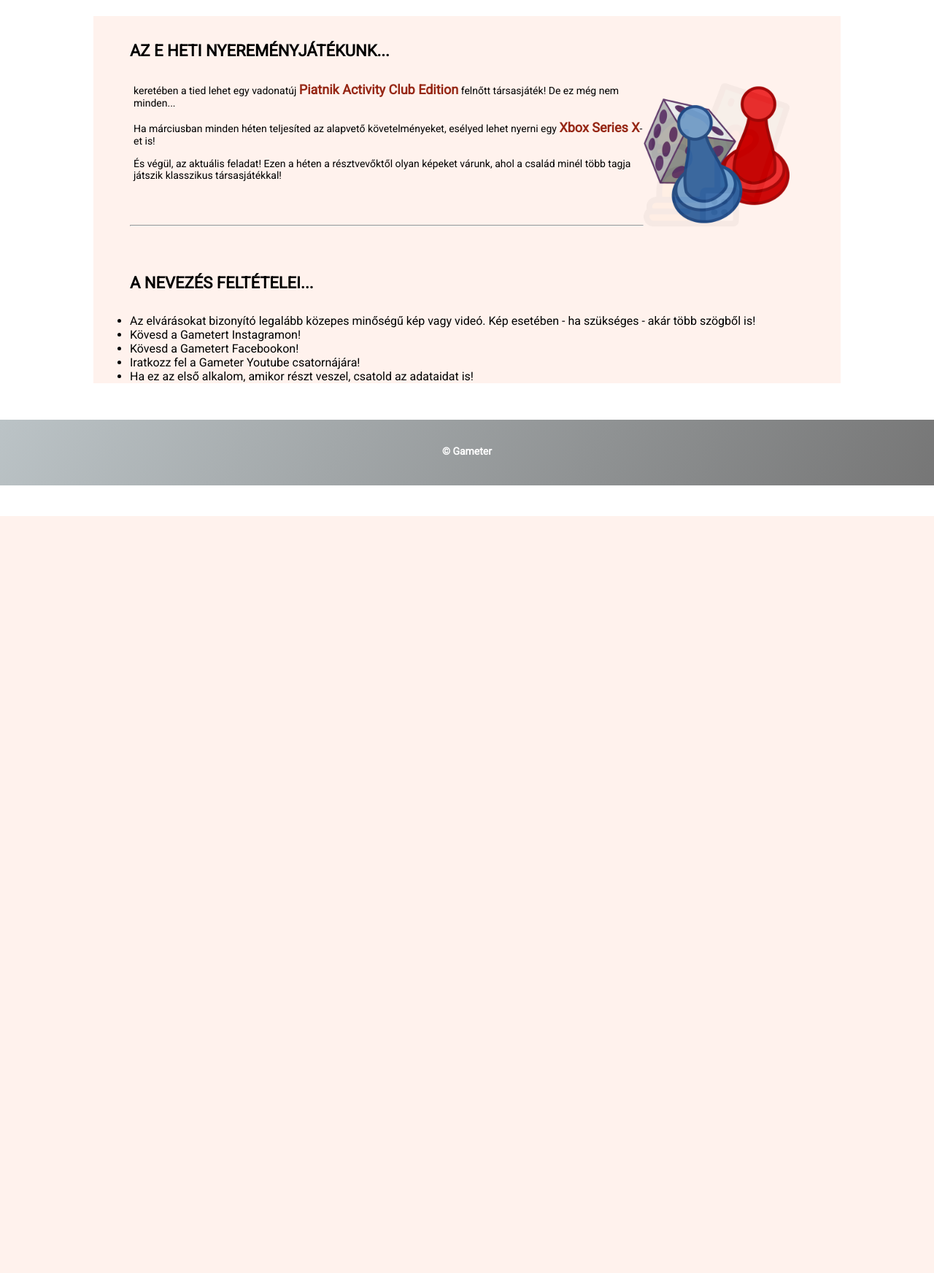
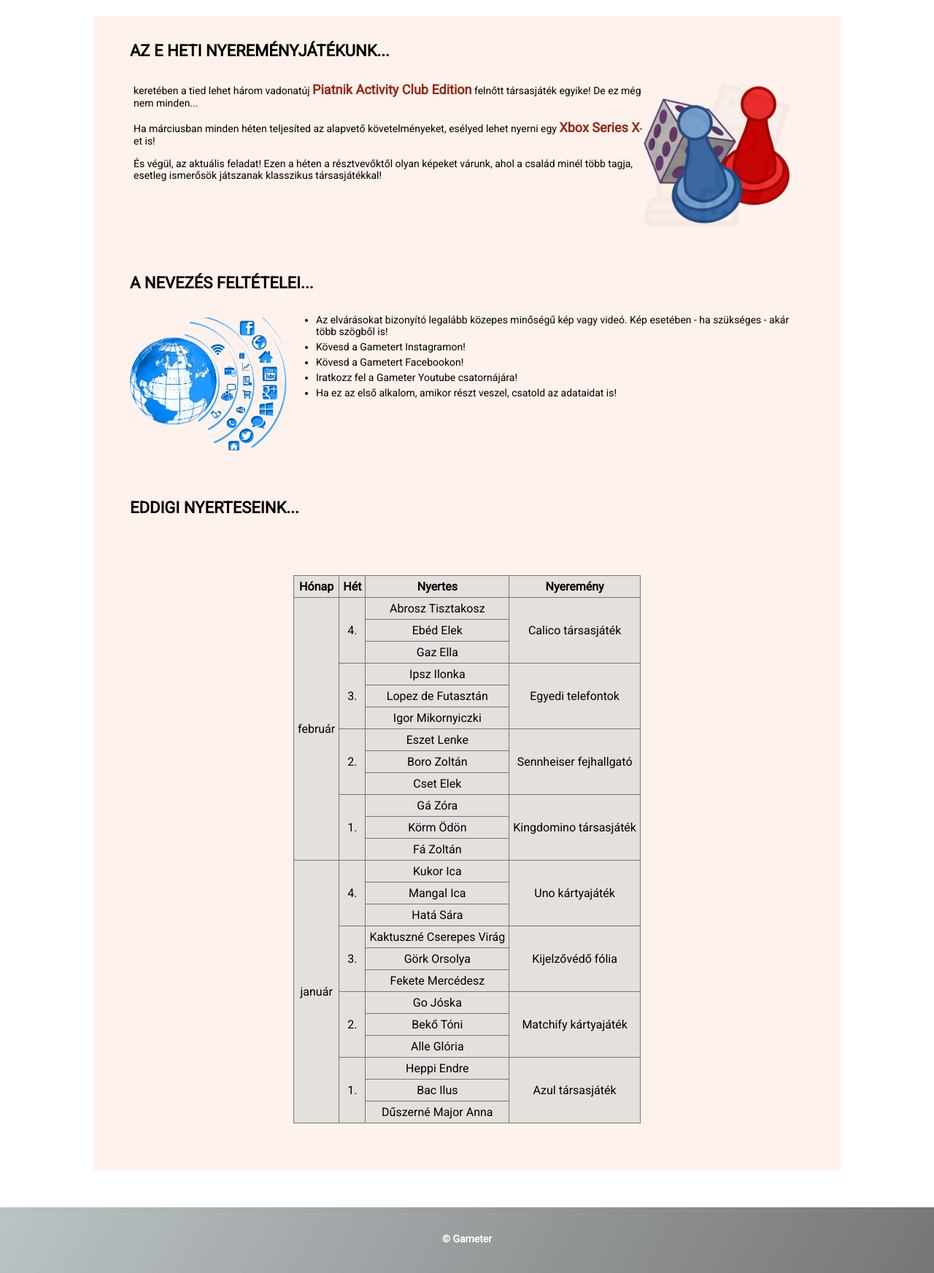
Before and after one commit to R3tes/WebtervProject, a PHP site: page /nyeremenyjatek.html in a window 1280 px wide. Shown: the part 93-1837 px from the top of the page at 73% size. Before the commit the page ends 800 px from the top, so only its background shows below. Run offline with PHP 8.4, Linux system fonts and the light colour scheme.

Commit message:
updated nyeremenyjatek

```diff
--- a/css/style.css
+++ b/css/style.css
@@ -226,8 +226,14 @@
     padding-top: 15px;
 }
 
-.egyszerulist {
-    /* TODO */
+.egyszerulist li {
+    font-size: 20px;
+    margin-bottom: 15px;
+}
+
+.invisiblepagebreak {
+    margin-top: 50px;
+    visibility: hidden;
 }
 
 /* == FOOTER == */
@@ -256,8 +262,8 @@
     color: #000;
 }
 
-#ontop {
-    z-index: 2;
+.ontop {
+    z-index: 20;
 }
 
 #withoutbg {
@@ -386,10 +392,6 @@
     margin-top: 0;
 }
 
-.nyjatekpagebreak {
-    margin-top: 50px;
-}
-
 @keyframes slideshow {
     0% { background-image: url('../img/nyj_anim_1.png'); }
     25% { background-image: url('../img/nyj_anim_2.png'); }
@@ -413,7 +415,41 @@
     animation-direction: alternate;
 }
 
+.rightimage {
+    left: 0;
+    float: left;
+    margin: 5px 40px 50px 0;
+    width: 215px;
+}
 
+.tableandimage {
+    display: flex;
+    justify-content: center;
+}
+
+table {
+    margin-top: 50px;
+    border-collapse: collapse;
+}
+
+th, td {
+    padding: 15px;
+    border: 2px solid #767676;
+    text-align: center;
+    background-color: rgba(187, 195, 198, 0.4);
+}
+
+th:hover, td:hover {
+    background-color: #e83a1e;
+}
+
+
+#tableimage {
+    width: 300px;
+    height: 1200px;
+    margin-left: 150px;
+    margin-top: 90px;
+}
 
 /* == UTOFORMAZAS == */
 @media only screen and (max-width: 1450px) {
@@ -426,4 +462,17 @@
         font-size: 16px;
         font-style: italic;
     }
+    .egyszerulist li {
+        font-size: 14px;
+        margin-bottom: 5px;
+    }
+    th, td {
+        padding: 5px;
+        border: 1px solid #767676;
+        text-align: center;
+        background-color: rgba(187, 195, 198, 0.4);
+    }
+    #tableimage {
+        display: none;
+    }
 }
--- a/hirek.html
+++ b/hirek.html
@@ -10,7 +10,7 @@
 <body>
   <!-- FEJLÉC/MENÜ -->
 
-  <header class="header" id="ontop">
+  <header class="header ontop">
 
     <div class="logo">
       <a href="index.html">
--- a/index.html
+++ b/index.html
@@ -10,7 +10,7 @@
 <body>
     <!-- FEJLÉC/MENÜ -->
 
-    <header class="header">
+    <header class="header ontop">
 
         <div class="logo">
             <a href="index.html">
--- a/nyeremenyjatek.html
+++ b/nyeremenyjatek.html
@@ -10,7 +10,7 @@
 <body>
 <!-- FEJLÉC/MENÜ -->
 
-<header class="header">
+<header class="header ontop">
 
     <div class="logo">
         <a href="index.html">
@@ -48,13 +48,14 @@
     <section>
         <h2>Az e heti nyereményjátékunk...</h2>
         <div class="slideshowelement"></div>
-        <p>keretében a tied lehet egy vadonatúj <span class="kiemeltSzoveg">Piatnik Activity Club Edition</span> felnőtt társasjáték! De ez még nem minden...</p>
+        <p>keretében a tied lehet három vadonatúj <span class="kiemeltSzoveg">Piatnik Activity Club Edition</span> felnőtt társasjáték egyike! De ez még nem minden...</p>
         <p>Ha márciusban minden héten teljesíted az alapvető követelményeket, esélyed lehet nyerni egy <span class="kiemeltSzoveg">Xbox Series X</span>-et is!</p>
-        <p>És végül, az aktuális feladat! Ezen a héten a résztvevőktől olyan képeket várunk, ahol a család minél több tagja játszik klasszikus társasjátékkal! </p>
-        <hr class="nyjatekpagebreak">
+        <p>És végül, az aktuális feladat! Ezen a héten a résztvevőktől olyan képeket várunk, ahol a család minél több tagja, esetleg ismerősök játszanak klasszikus társasjátékkal! </p>
+        <hr class="invisiblepagebreak">
     </section>
     <section>
         <h2 class="withoutlargemrgns">A nevezés feltételei...</h2>
+        <img src="img/ny_socials.png" alt="socials" class="rightimage">
         <ul class="egyszerulist">
             <li>Az elvárásokat bizonyító legalább közepes minőségű kép vagy videó. Kép esetében - ha szükséges - akár több szögből is!</li>
             <li>Kövesd a Gametert Instagramon!</li>
@@ -62,6 +63,113 @@
             <li>Iratkozz fel a Gameter Youtube csatornájára!</li>
             <li>Ha ez az első alkalom, amikor részt veszel, csatold az adataidat is!</li>
         </ul>
+        <hr class="invisiblepagebreak">
+    </section>
+    <section>
+        <h2>Eddigi nyerteseink...</h2>
+        <div class="tableandimage">
+            <table>
+                <tr>
+                    <th id="honap">Hónap</th>
+                    <th id="het">Hét</th>
+                    <th id="nyertes">Nyertes</th>
+                    <th id="nyeremeny">Nyeremény</th>
+                </tr>
+                <tr>
+                    <td headers="honap" rowspan="12">február</td>
+                    <td headers="het" rowspan="3">4.</td>
+                    <td headers="nyertes">Abrosz Tisztakosz</td>
+                    <td headers="nyeremeny" rowspan="3">Calico társasjáték</td>
+                </tr>
+                <tr>
+                    <td headers="nyertes">Ebéd Elek</td>
+                </tr>
+                <tr>
+                    <td headers="nyertes">Gaz Ella</td>
+                </tr>
+                <tr>
+                    <td headers="het" rowspan="3">3.</td>
+                    <td headers="nyertes">Ipsz Ilonka</td>
+                    <td headers="nyeremeny" rowspan="3">Egyedi telefontok</td>
+                </tr>
+                <tr>
+                    <td headers="nyertes">Lopez de Futasztán</td>
+                </tr>
+                <tr>
+                    <td headers="nyertes">Igor Mikornyiczki</td>
+                </tr>
+                <tr>
+                    <td headers="het" rowspan="3">2.</td>
+                    <td headers="nyertes">Eszet Lenke</td>
+                    <td headers="nyeremeny" rowspan="3">Sennheiser fejhallgató</td>
+                </tr>
+                <tr>
+                    <td headers="nyertes">Boro Zoltán</td>
+                </tr>
+                <tr>
+                    <td headers="nyertes">Cset Elek</td>
+                </tr>
+                <tr>
+                    <td headers="het" rowspan="3">1.</td>
+                    <td headers="nyertes">Gá Zóra</td>
+                    <td headers="nyeremeny" rowspan="3">Kingdomino társasjáték</td>
+                </tr>
+                <tr>
+                    <td headers="nyertes">Körm Ödön</td>
+                </tr>
+                <tr>
+                    <td headers="nyertes">Fá Zoltán</td>
+                </tr>
+                <tr>
+                    <td headers="honap" rowspan="12">január</td>
+                    <td headers="het" rowspan="3">4.</td>
+                    <td headers="nyertes">Kukor Ica</td>
+                    <td headers="nyeremeny" rowspan="3">Uno kártyajáték</td>
+                </tr>
+                <tr>
+                    <td headers="nyertes">Mangal Ica</td>
+                </tr>
+                <tr>
+                    <td headers="nyertes">Hatá Sára</td>
+                </tr>
+                <tr>
+                    <td headers="het" rowspan="3">3.</td>
+                    <td headers="nyertes">Kaktuszné Cserepes Virág</td>
+                    <td headers="nyeremeny" rowspan="3">Kijelzővédő fólia</td>
+                </tr>
+                <tr>
+                    <td headers="nyertes">Görk Orsolya</td>
+                </tr>
+                <tr>
+                    <td headers="nyertes">Fekete Mercédesz</td>
+                </tr>
+                <tr>
+                    <td headers="het" rowspan="3">2.</td>
+                    <td headers="nyertes">Go Jóska</td>
+                    <td headers="nyeremeny" rowspan="3">Matchify kártyajáték</td>
+                </tr>
+                <tr>
+                    <td headers="nyertes">Bekő Tóni</td>
+                </tr>
+                <tr>
+                    <td headers="nyertes">Alle Glória</td>
+                </tr>
+                <tr>
+                    <td headers="het" rowspan="3">1.</td>
+                    <td headers="nyertes">Heppi Endre</td>
+                    <td headers="nyeremeny" rowspan="3">Azul társasjáték</td>
+                </tr>
+                <tr>
+                    <td headers="nyertes">Bac Ilus</td>
+                </tr>
+                <tr>
+                    <td headers="nyertes">Dűszerné Major Anna</td>
+                </tr>
+            </table>
+            <img src="img/nyj_winner.png" alt="nyertes" id="tableimage">
+        </div>
+    <section>
+
     </section>
 </main>
 
```
Also changed, not shown: img/nyj_winner.png (added).
